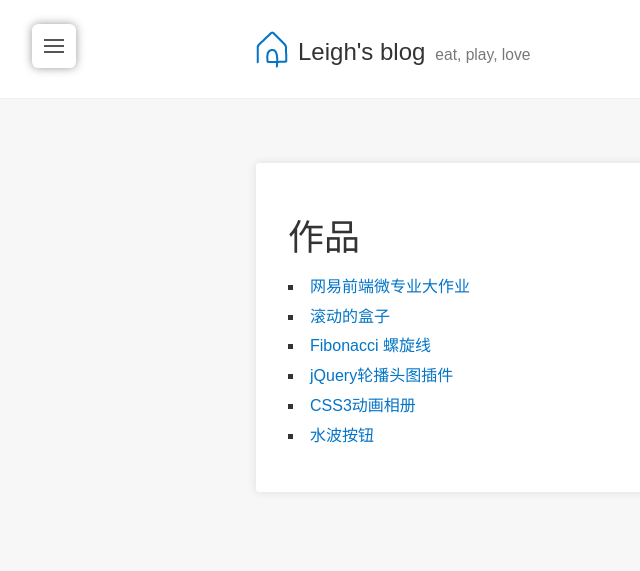
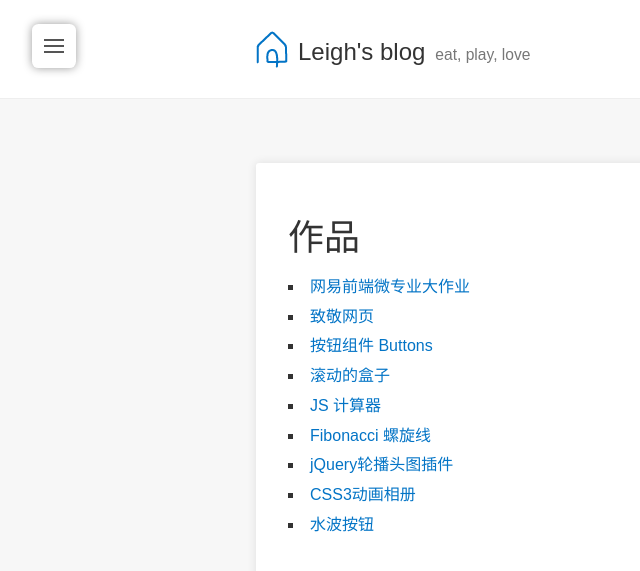
Before and after one commit to leighcc/ideal-waddle, a Jekyll site: the page built from portfolio.md, in a window 1280 px wide. Shown: the top 571 px of the page, without its empty margins (0-640 px from the left). Built offline with Jekyll 4.4.1, drawn with Linux system fonts in a browser that asks for light colours; nearby versions of some CDN libraries; some web fonts are replaced.

Commit message:
Add portfolio

```diff
--- a/portfolio.md
+++ b/portfolio.md
@@ -6,7 +6,10 @@ permalink: /portfolio/
 
 <ul>
 	<li><a href="http://leighcc.github.io/portfolio/EDU/index.html">网易前端微专业大作业</a></li>
+	<li><a href="https://leighcc.github.io/portfolio/beatles/index.html">致敬网页</a></li>
+	<li><a href="https://leighcc.github.io/portfolio/Buttons/index.html">按钮组件 Buttons</a></li>
 	<li><a href="http://leighcc.github.io/portfolio/DEMO/rollingBox/index.html">滚动的盒子</a></li>
+	<li><a href="http://codepen.io/leighcc/full/VmmNMr/">JS 计算器</a></li>
 	<li><a href="http://codepen.io/leighcc/pen/YGmVaz">Fibonacci 螺旋线</a></li>
 	<li><a href="http://leighcc.github.io/portfolio/DEMO/%E8%BD%AE%E6%92%AD%E5%A4%B4%E5%9B%BE_jQuery.html">jQuery轮播头图插件</a></li>
 	<li><a href="http://leighcc.github.io/portfolio/DEMO/CSS3%E5%8A%A8%E7%94%BB.html">CSS3动画相册</a></li>
```
